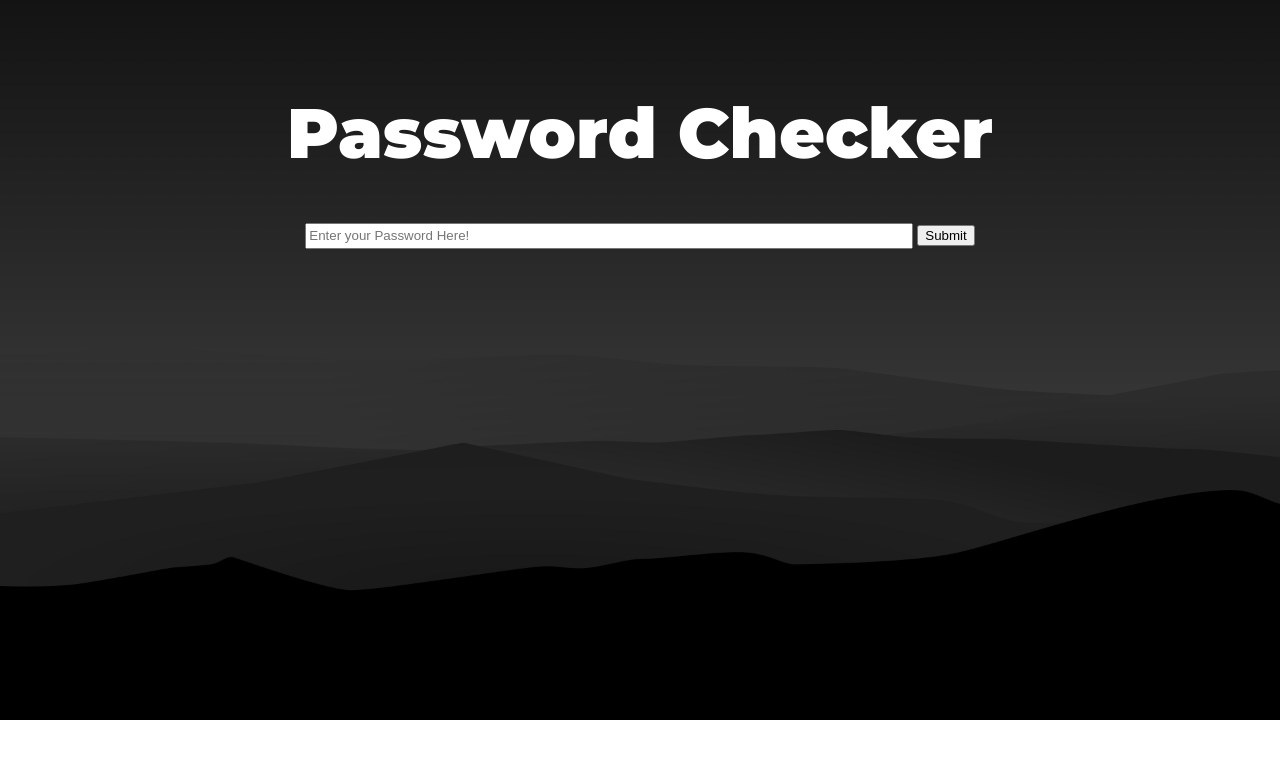
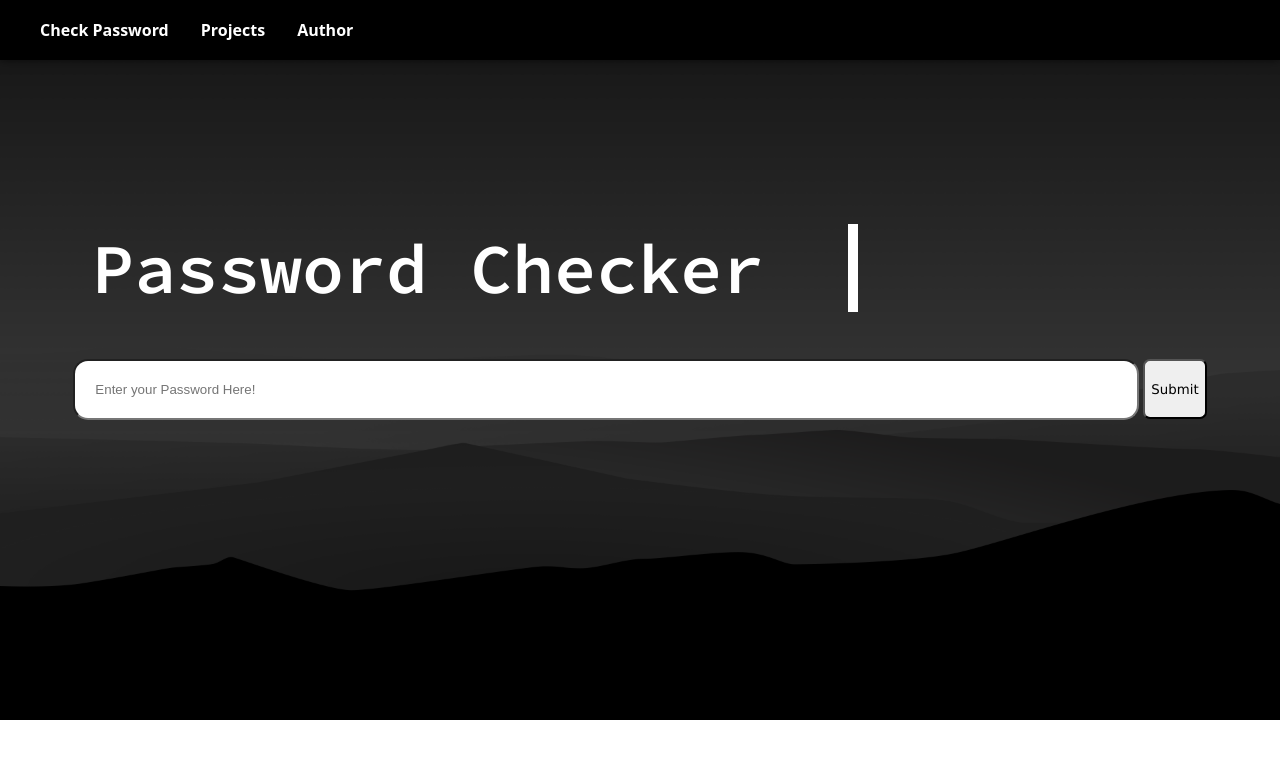
Before and after one commit to Marzuuq/CyberSecurity-Projects, a plain HTML site: page index.html in a window 1280 px wide. Drawn offline with Linux system fonts and the light colour scheme.

Commit message:
Added Basic Color

```diff
--- a/Style.css
+++ b/Style.css
@@ -9,14 +9,18 @@
     background-size: cover;
 
 }
-.montserrat-bold {
-  font-family: "Montserrat", sans-serif;
-  font-optical-sizing: auto;
+.source-code-pro {
+  font-family: "Source Code Pro", monospace;
   font-weight: 900;
-  font-style: normal;
   font-size: 70px;
-  margin-top: 90px;
-   animation: fade 2s ease-in-out;
+  margin-top: 14rem;
+
+  white-space: nowrap;        /* keep text on one line */
+  overflow: hidden;           /* hide the text while typing */
+  border-right: .15em solid white; /* typing cursor */
+
+  animation: typing 3s steps(20, end) forwards, /* typing effect */
+             blink .7s step-end infinite;       /* cursor blink */
 }
 
 @keyframes fade{
@@ -27,10 +31,76 @@
     to {
         opacity: 1;
     }
+}
+
+@keyframes typing {
+  from { width: 0 }
+  to { width: 20ch } /* adjust to your text length */
+}
+
+
+@keyframes blink {
+  50% { border-color: transparent }
+}
+
+
+
+input[type = "text"]{
+    width: 65rem;
+    height: 55px;
+    border-radius: 15px;
+    padding-left: 20px;
 
 
 }
-input[type = "text"]{
-    width: 600px;
-    height: 20px;
+
+
+nav {
+  position: fixed;
+  top: 0;               /* Stick to the top */
+  left: 50%;            /* Start from the center */
+  transform: translateX(-50%); /* Move it back half width to center */
+
+  max-width: 1600px;     /* Your container width */
+  width: 100%;          /* Take full width until max-width */
+
+  display: flex;
+  justify-content: space-between;
+  align-items: center;
+  height: 60px;
+
+  background:black;     /* Add background so content behind doesn’t overlap */
+  box-shadow: 0 2px 80px rgb(255, 255, 255);
+
+  transition: box-shadow 0.3s ease , border-color 0.3s ease;
+
 }
+
+nav:hover{
+  box-shadow: 0 0 10px rgba(0, 0, 0, 0.6);
+}
+
+nav ul {
+  list-style: none;
+  display: flex;
+  gap: 2rem;
+  justify-content: center;
+
+}
+
+nav a {
+  text-decoration: none;
+  color: var(--text-color);
+  font-weight: 600;
+  transition: color 0.3s ease;
+  font-family: system-ui, -apple-system, BlinkMacSystemFont, 'Segoe UI', Roboto, Oxygen, Ubuntu, Cantarell, 'Open Sans', 'Helvetica Neue', sans-serif;
+  color: white;
+  display: flex;
+  justify-content: flex-end;
+}
+.onButton{
+  height: 60px;
+  border-radius: 7px;
+  font-family: Verdana, Geneva, Tahoma, sans-serif;
+
+}
--- a/index.html
+++ b/index.html
@@ -7,15 +7,24 @@
   <link rel="stylesheet" href="Style.css">
   <link rel="preconnect" href="https://fonts.googleapis.com">
   <link rel="preconnect" href="https://fonts.gstatic.com" crossorigin>
-<link href="https://fonts.googleapis.com/css2?family=Montserrat:ital,wght@0,900;1,900&display=swap" rel="stylesheet">
+<link href="https://fonts.googleapis.com/css2?family=Source+Code+Pro:wght@600&display=swap" rel="stylesheet">
 
 </head>
+
+
 <body id = "main-body">
 
+    <nav>
+        <ul>
+    <li><a href="#passwords">Check Password</a></li>
+    <li><a href="#Projects">Projects</a> </li>
+    <li><a href="#Author">Author</a></li>
+        </ul>
+   </nav>
     <div id="main">
-        <h1 class = "montserrat-bold">Password Checker</h1>
+        <h1 class="source-code-pro">Password Checker</h1>
         <input type="text" placeholder="Enter your Password Here!" id = "inputtext">
-        <button> Submit </button>
+        <button class="onButton"> Submit </button>
 
     </div>
 </body>
```
Lines whose indentation alone changed are shown as unchanged.
